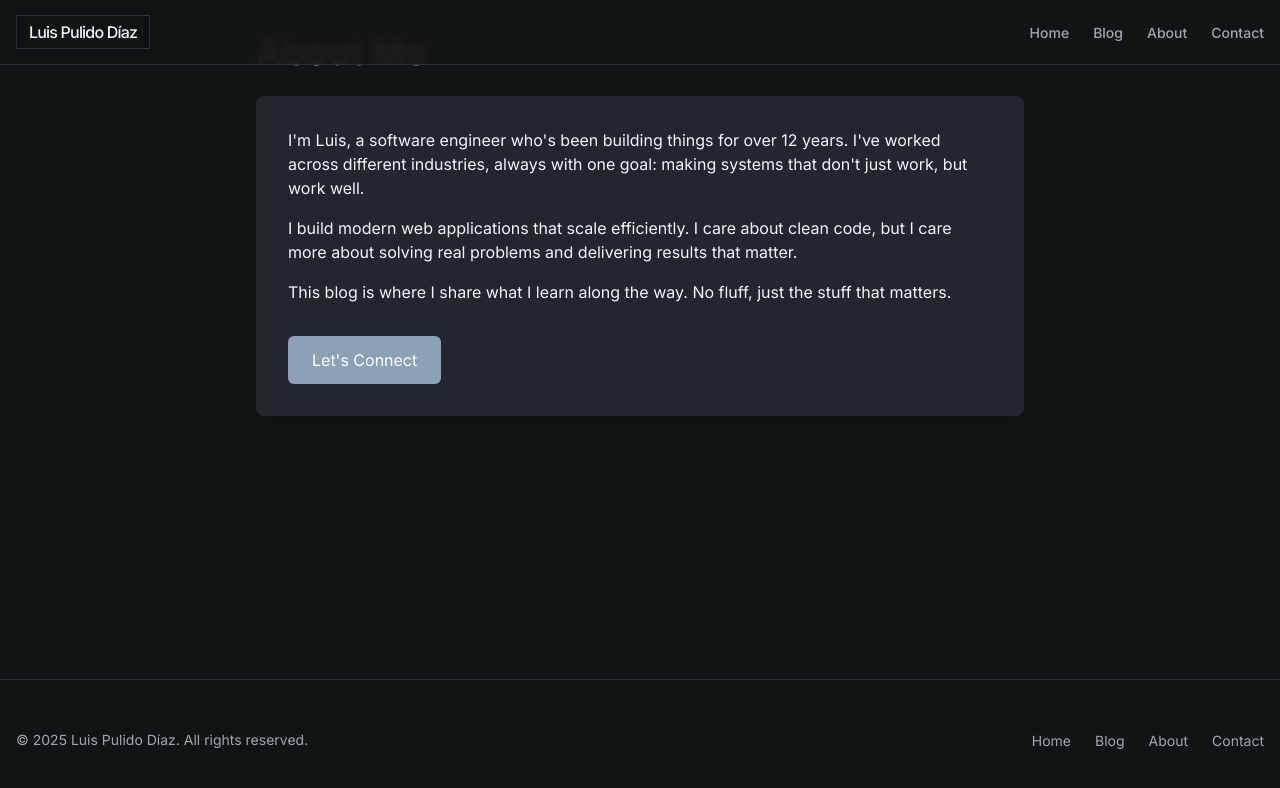
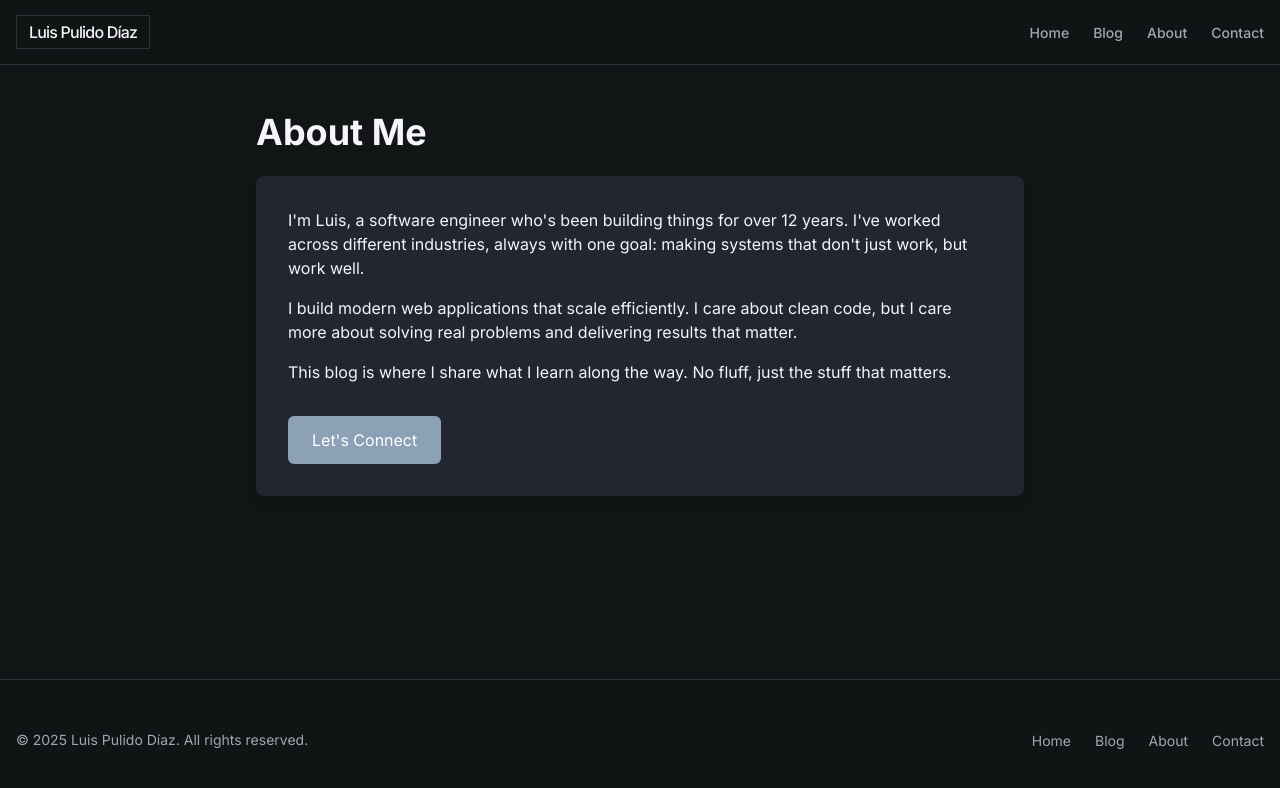
Before and after one commit to lpolish/luispulidocom-new-blog, a Next.js app: page /about in a window 1280 px wide. Shown: the top 788 px of the page. Built offline with nearby package versions, Linux system fonts and the light colour scheme.

Commit message:
fix: add top padding to non-main pages to avoid header overlap

```diff
--- a/src/app/about/page.tsx
+++ b/src/app/about/page.tsx
@@ -7,7 +7,7 @@
 
 export default function About() {
   return (
-    <div className="max-w-3xl mx-auto">
+    <div className="max-w-3xl mx-auto pt-20">
       <h1 className="text-3xl md:text-4xl font-bold mb-6">About Me</h1>
 
       <div className="bg-primary rounded-lg p-8 shadow-lg">
--- a/src/app/blog/page.tsx
+++ b/src/app/blog/page.tsx
@@ -11,7 +11,7 @@
   const allPosts = await getSortedPostsData();
 
   return (
-    <div className="max-w-4xl mx-auto">
+    <div className="max-w-4xl mx-auto pt-20">
       <div className="mb-12">
         <h1 className="text-4xl md:text-5xl font-bold mb-4 bg-gradient-to-r from-text to-textMuted bg-clip-text text-transparent">
           Blog
--- a/src/app/contact/page.tsx
+++ b/src/app/contact/page.tsx
@@ -8,7 +8,7 @@
 
 export default function Contact() {
   return (
-    <div className="max-w-3xl mx-auto">
+    <div className="max-w-3xl mx-auto pt-20">
       <h1 className="text-3xl md:text-4xl font-bold mb-6">Contact</h1>
 
       <div className="bg-primary rounded-lg p-8 shadow-lg">
```
